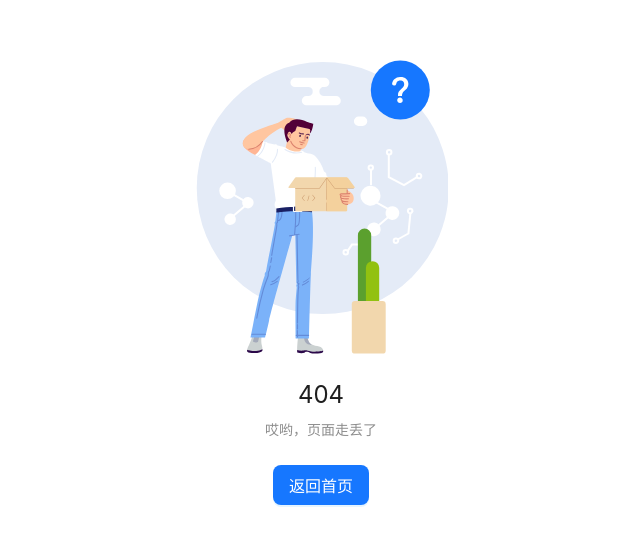
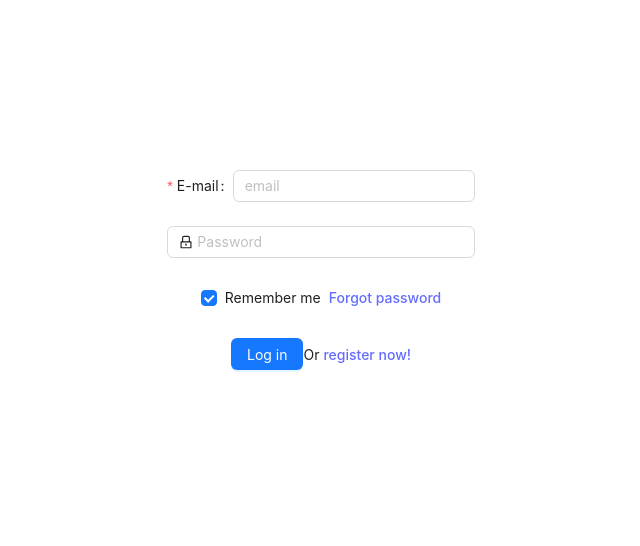
Before and after one commit to icyrain11/travel_front, a React (Vite) app: page /login in a window 1280 px wide. Before the commit this address had no page. Shown: the part 118-664 px from the top of the page, without its empty margins (319-959 px from the left). Built offline with nearby package versions, Linux system fonts and the light colour scheme.

Commit message:
feat add react document example

```diff
--- a/src/App.tsx
+++ b/src/App.tsx
@@ -1,6 +1,7 @@
 import "./App.css";
 import { Routes, Route } from "react-router-dom";
-import routes, { RouteConfig } from "./router";
+import routes from "./router";
+import { RouteConfig } from "./router/type";
 function App() {
   return (
     <Routes>
@@ -11,4 +12,5 @@ function App() {
   );
 }
 
+
 export default App;
--- /dev/null
+++ b/src/pages/Index/index.css
@@ -0,0 +1,3 @@
+.square  {
+
+}
--- a/src/pages/Index/index.tsx
+++ b/src/pages/Index/index.tsx
@@ -1,4 +1,84 @@
+import { MouseEventHandler, useState } from "react";
+import "./index.css";
+import React from "react";
+
 export default function Index() {
-  const APP_API_URL = import.meta.env.VITE_API_URL;
-  return <div>API URL: {APP_API_URL}</div>;
+  return (
+    <>
+      <Board></Board>
+    </>
+  );
 }
+
+interface SquareProps {
+  value: string;
+  onSquareClick: MouseEventHandler<HTMLButtonElement>;
+}
+
+function Square({ value, onSquareClick }: SquareProps): React.ReactElement {
+  return (
+    <>
+      <button className="sqare" onClick={onSquareClick}>
+        {value}
+      </button>
+    </>
+  );
+}
+
+function Board(): React.ReactElement {
+  const [squares, setSquares] = useState(Array(9).fill(""));
+
+  //处理点击事件
+  function handleSquareClick(index: number) {
+    const nextSquare = squares.slice();
+    nextSquare[index] = "X";
+    setSquares(nextSquare);
+  }
+
+  return (
+    <>
+      <div className="board-row">
+        <Square
+          value={squares[0]}
+          onSquareClick={() => handleSquareClick(0)}
+        ></Square>
+        <Square
+          value={squares[1]}
+          onSquareClick={() => handleSquareClick(1)}
+        ></Square>
+        <Square
+          value={squares[2]}
+          onSquareClick={() => handleSquareClick(2)}
+        ></Square>
+      </div>
+      <div className="board-row">
+        <Square
+          value={squares[3]}
+          onSquareClick={() => handleSquareClick(3)}
+        ></Square>
+        <Square
+          value={squares[4]}
+          onSquareClick={() => handleSquareClick(4)}
+        ></Square>
+        <Square
+          value={squares[5]}
+          onSquareClick={() => handleSquareClick(5)}
+        ></Square>
+      </div>
+      <div className="board-row">
+        <Square
+          value={squares[6]}
+          onSquareClick={() => handleSquareClick(6)}
+        ></Square>
+        <Square
+          value={squares[7]}
+          onSquareClick={() => handleSquareClick(7)}
+        ></Square>
+        <Square
+          value={squares[8]}
+          onSquareClick={() => handleSquareClick(8)}
+        ></Square>
+      </div>
+    </>
+  );
+}
--- /dev/null
+++ b/src/pages/Login/index.css
@@ -0,0 +1,12 @@
+#components-form-demo-normal-login .login-form {
+    max-width: 300px;
+  }
+  #components-form-demo-normal-login .login-form-forgot {
+    float: right;
+  }
+  #components-form-demo-normal-login .ant-col-rtl .login-form-forgot {
+    float: left;
+  }
+  #components-form-demo-normal-login .login-form-button {
+    width: 100%;
+  }
--- a/src/pages/Login/index.tsx
+++ b/src/pages/Login/index.tsx
@@ -1,9 +1,63 @@
-import React from 'react'
+import React from "react";
+import { LockOutlined, UserOutlined } from "@ant-design/icons";
+import { Button, Checkbox, Form, Input } from "antd";
 
 function Login() {
+  const onFinish = (values: any) => {
+    console.log("Received values of form: ", values);
+  };
+
   return (
-    <div>Login</div>
-  )
+    <Form
+      name="normal_login"
+      className="login-form"
+      initialValues={{ remember: true }}
+      onFinish={onFinish}
+    >
+      <Form.Item
+        name="email"
+        label="E-mail"
+        rules={[
+          {
+            type: "email",
+            message: "The input is not valid E-mail!",
+          },
+          {
+            required: true,
+            message: "Please input your E-mail!",
+          },
+        ]}
+      >
+        <Input className="login-form-button" placeholder="email"/>
+      </Form.Item>
+      <Form.Item
+        name="password"
+        rules={[{ required: true, message: "Please input your Password!" }]}
+      >
+        <Input
+          prefix={<LockOutlined className="site-form-item-icon" />}
+          type="password"
+          placeholder="Password"
+        />
+      </Form.Item>
+      <Form.Item>
+        <Form.Item name="remember" valuePropName="checked" noStyle>
+          <Checkbox>Remember me</Checkbox>
+        </Form.Item>
+
+        <a className="login-form-forgot" href="">
+          Forgot password
+        </a>
+      </Form.Item>
+
+      <Form.Item>
+        <Button type="primary" htmlType="submit" className="login-form-button">
+          Log in
+        </Button>
+        Or <a href="">register now!</a>
+      </Form.Item>
+    </Form>
+  );
 }
 
-export default Login
+export default Login;
--- a/src/pages/Panorama/index.tsx
+++ b/src/pages/Panorama/index.tsx
@@ -1,12 +1,14 @@
 import { Canvas, useLoader } from "@react-three/fiber";
-import { TextureLoader } from "three/src/loaders/TextureLoader.ts";
+import { useParams } from "react-router";
 
 function Panorama() {
+  //获取路径参数id
+  const { id } = useParams<{ id: string }>();
   //别报错了哥求你了
-//   const texture = useLoader(TextureLoader, "/path/to/texture.jpg");
 
   return (
     <div id="canvas-container">
+      <div>路径参数ID{id}</div>
       <Canvas>
         <mesh>
           <boxGeometry />
--- /dev/null
+++ b/src/pages/Scenery/index.tsx
@@ -0,0 +1,9 @@
+import React from 'react'
+
+function Scenry() {
+  return (
+    <div>Scenry</div>
+  )
+}
+
+export default Scenry
--- a/src/router/index.ts
+++ b/src/router/index.ts
@@ -1,18 +1,32 @@
 import { lazy } from "react";
 import Index from "../pages/Index";
+import Login from "../pages/Login";
 import { RouteConfig } from "./type";
 
 const routes: RouteConfig[] = [
   {
     path: "/",
+    auth: false,
     component: Index,
   },
   {
-    path: "/panorama",
+    path: `/panorama/:id`,
+    auth: false,
     component: lazy(() => import("../pages/Panorama")),
   },
   {
+    path: "/login",
+    auth: false,
+    component: Login,
+  },
+  {
+    path: "/scenery",
+    auth: false,
+    component: lazy(() => import("../pages/Scenery")),
+  },
+  {
     path: "*",
+    auth: false,
     component: lazy(() => import("../pages/NotFound")),
   },
 ];
--- a/src/router/type.ts
+++ b/src/router/type.ts
@@ -1,5 +1,6 @@
 //react 路由配置类型
 export type RouteConfig = {
   path: string;
+  auth : boolean
   component: React.ComponentType;
 };
```
Also changed, not shown: src/router/AutoRoute.ts (added, +9 -0 lines).
